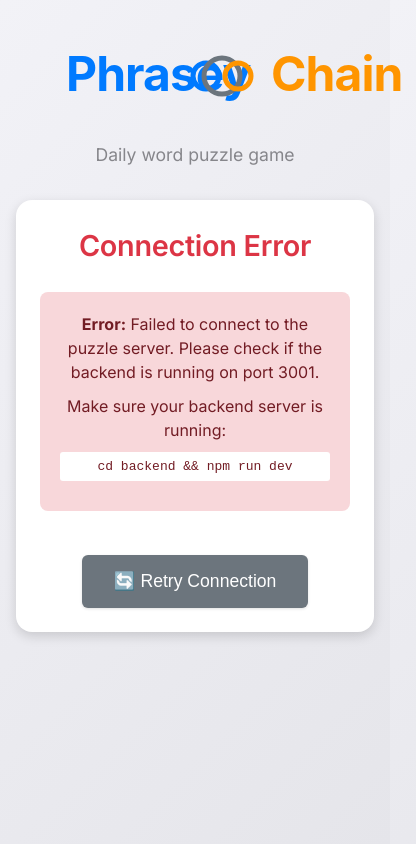
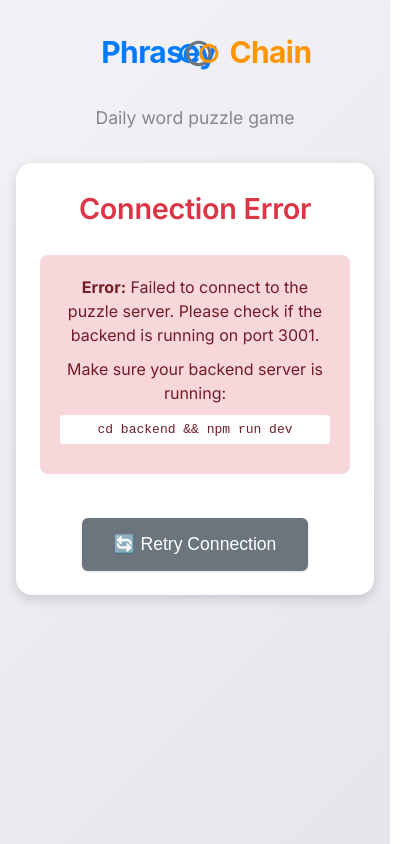
Before and after one commit to matthew-dipierro/before-and-aftordle, a plain HTML site: page frontend/index.html in a window 390 px wide. Shown: the whole page, 416 px wide, since content can reach past the window. Drawn offline with Linux system fonts and the light colour scheme; no server answers.

Commit message:
Update styles.css
adding logo rules

```diff
--- a/frontend/styles.css
+++ b/frontend/styles.css
@@ -87,13 +87,13 @@ body {
     margin-bottom: var(--space-xl);
 }
 
-.title {
-    font-size: 2.5rem;
-    font-weight: 700;
-    color: var(--text-primary);
-    text-shadow: none;
+.logo {
     margin-bottom: var(--space-sm);
-    letter-spacing: -0.02em;
+}
+
+.logo svg {
+    max-width: 100%;
+    height: auto;
 }
 
 .subtitle {
@@ -719,8 +719,9 @@ body {
         padding: var(--space-lg);
     }
 
-    .title {
-        font-size: 2rem;
+    .logo svg {
+        width: 300px;
+        height: 90px;
     }
 
     .letter-box {
@@ -750,6 +751,11 @@ body {
 }
 
 @media (max-width: 480px) {
+    .logo svg {
+        width: 250px;
+        height: 75px;
+    }
+
     .letter-box {
         width: 28px;
         height: 36px;
```
